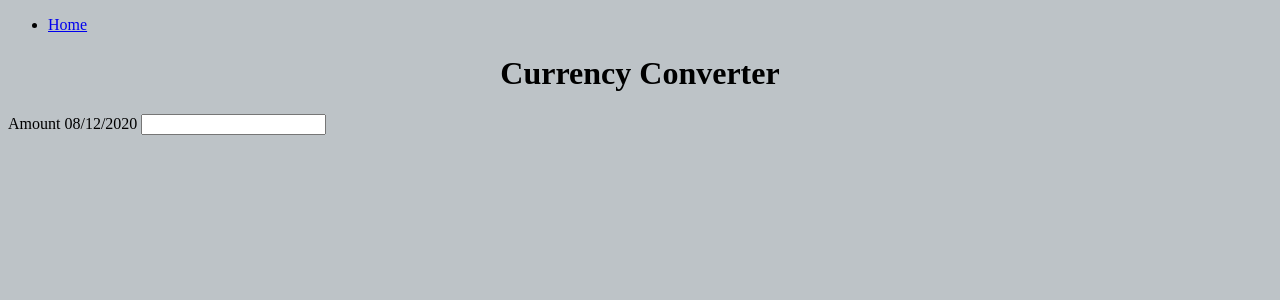
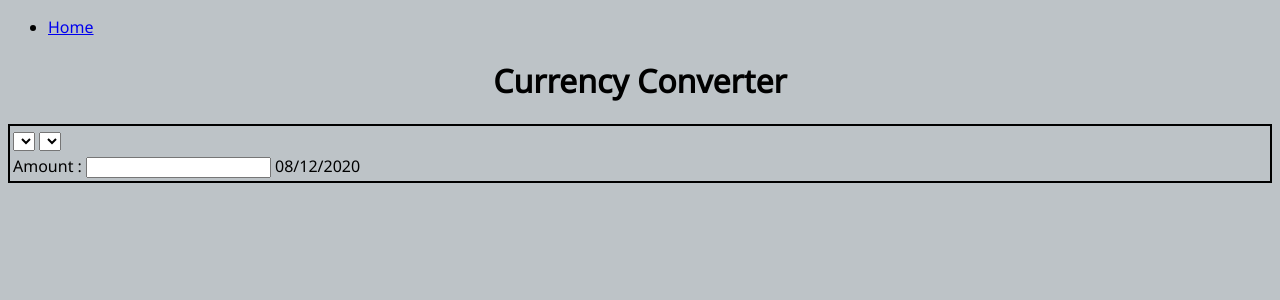
Before and after one commit to mullera3/CurrencyConverter, a Flask app: page / in a window 1280 px wide. Shown: the top 300 px of the page. Run offline with Flask 2, Linux system fonts and the light colour scheme; lists and menus that the app fills with data are empty.

Commit message:
updates to website and added class to manage countries

```diff
--- /dev/null
+++ b/app/country.py
@@ -0,0 +1,7 @@
+from flask_wtf import FlaskForm
+from wtforms import SelectField, DecimalField
+from wtforms.validators import DataRequired
+
+class Country(FlaskForm):
+    base_country = SelectField(label="Country",validators=[DataRequired()], choices=[])
+    conversion_country = SelectField(label="Country", validators=[DataRequired()], choices=[])
--- a/app/routes.py
+++ b/app/routes.py
@@ -1,10 +1,12 @@
 from flask import render_template ,url_for
 from app import app
 from app.forms import ConverterForm
+from app.country import Country
 
 
 @app.route('/')
 @app.route('/index')
 def index():
     form = ConverterForm()
-    return render_template("index.html", title = "Home", form = form, )
+    country = Country()
+    return render_template("index.html", title = "Home", form = form, country = country)
--- a/app/static/css/index.css
+++ b/app/static/css/index.css
@@ -1,7 +1,14 @@
 body {
     background-color: #BDC3C7;
+    font-family: 'Noto Sans', sans-serif;
 }
 
 header h1 {
     text-align: center;
 }
+
+.converter {
+    margin-left: auto;
+    margin-right: auto;
+    border: 2px solid black;
+}
--- a/app/templates/index.html
+++ b/app/templates/index.html
@@ -6,6 +6,8 @@
     {% else %}
         <title>Currency Converter</title>
     {%endif%}
+    <link rel="preconnect" href="https://fonts.gstatic.com">
+    <link href="https://fonts.googleapis.com/css2?family=Noto+Sans&display=swap" rel="stylesheet">
     <link rel="stylesheet" href="{{url_for('static', filename= 'css/index.css')}}">
 {% endblock  %}
 
@@ -14,12 +16,23 @@
     <header>
         <h1>Currency Converter</h1>
     </header>
-    <form action="" method="POST" novalidate>
-        {{form.hidden_tag() }}
-        {{form.amount.label}}
-        <!-- needs better formatting -->
-        {{form.date}}
-        {{form.amount(size=32)}}
-    </form>
+    <section  class="converter">
+        <table>
+            {{form.hidden_tag()}}
+            {{country.hidden_tag()}}
+            <thead>
+                <tr>
+                    <td><span>{{country.base_country(width=10)}}</span> <span>{{country.conversion_country}}</span></td>
+                </tr>
+            </thead>
+            <tr>
+                <td><span>{{form.amount.label}}: {{form.amount(size=32)}}</span></td>
+                <td>{{form.date}}</td>
+            </tr>
+        </table>
+    </section>
+
+
+
 
 {% endblock  %}
```
